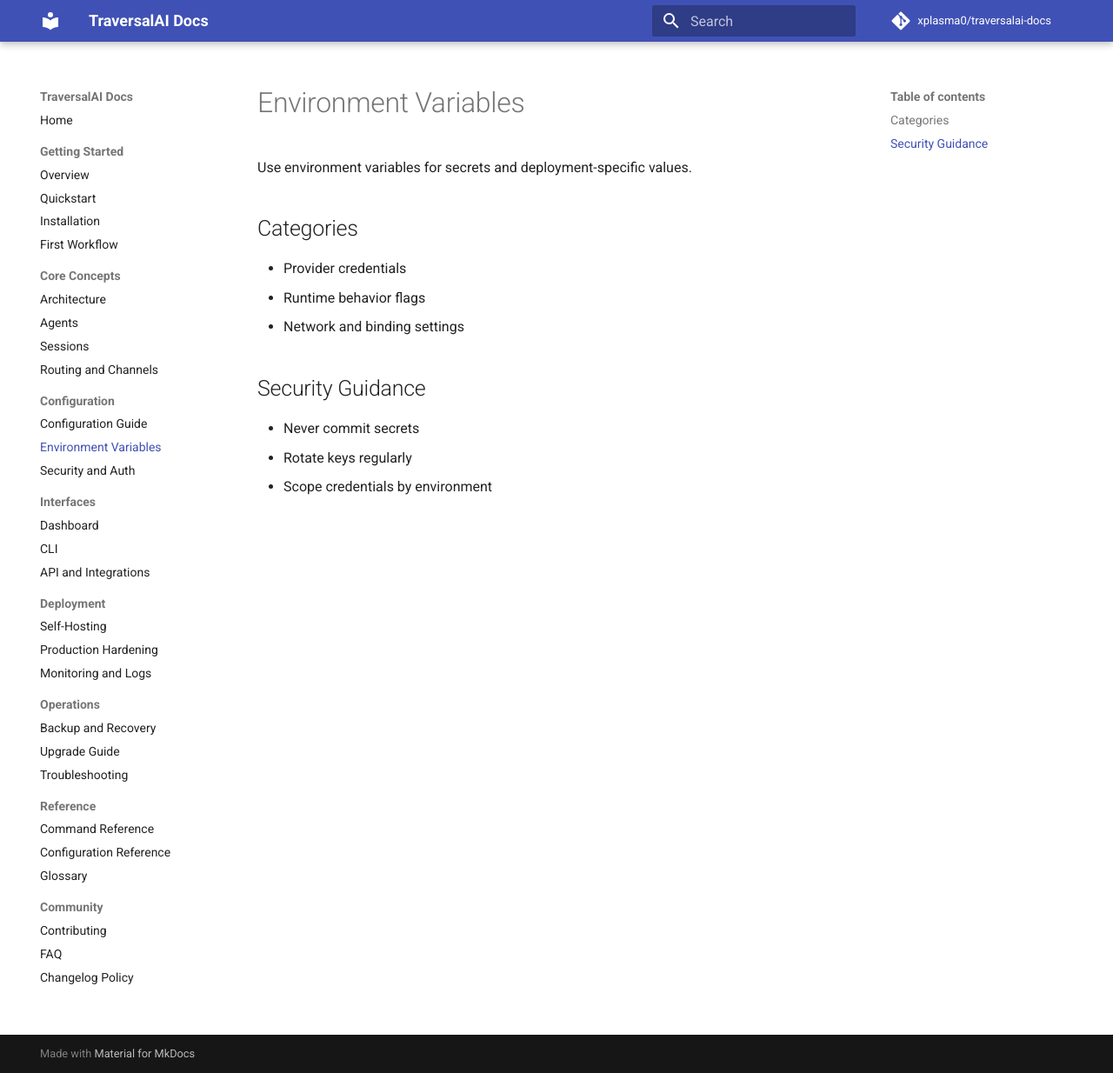
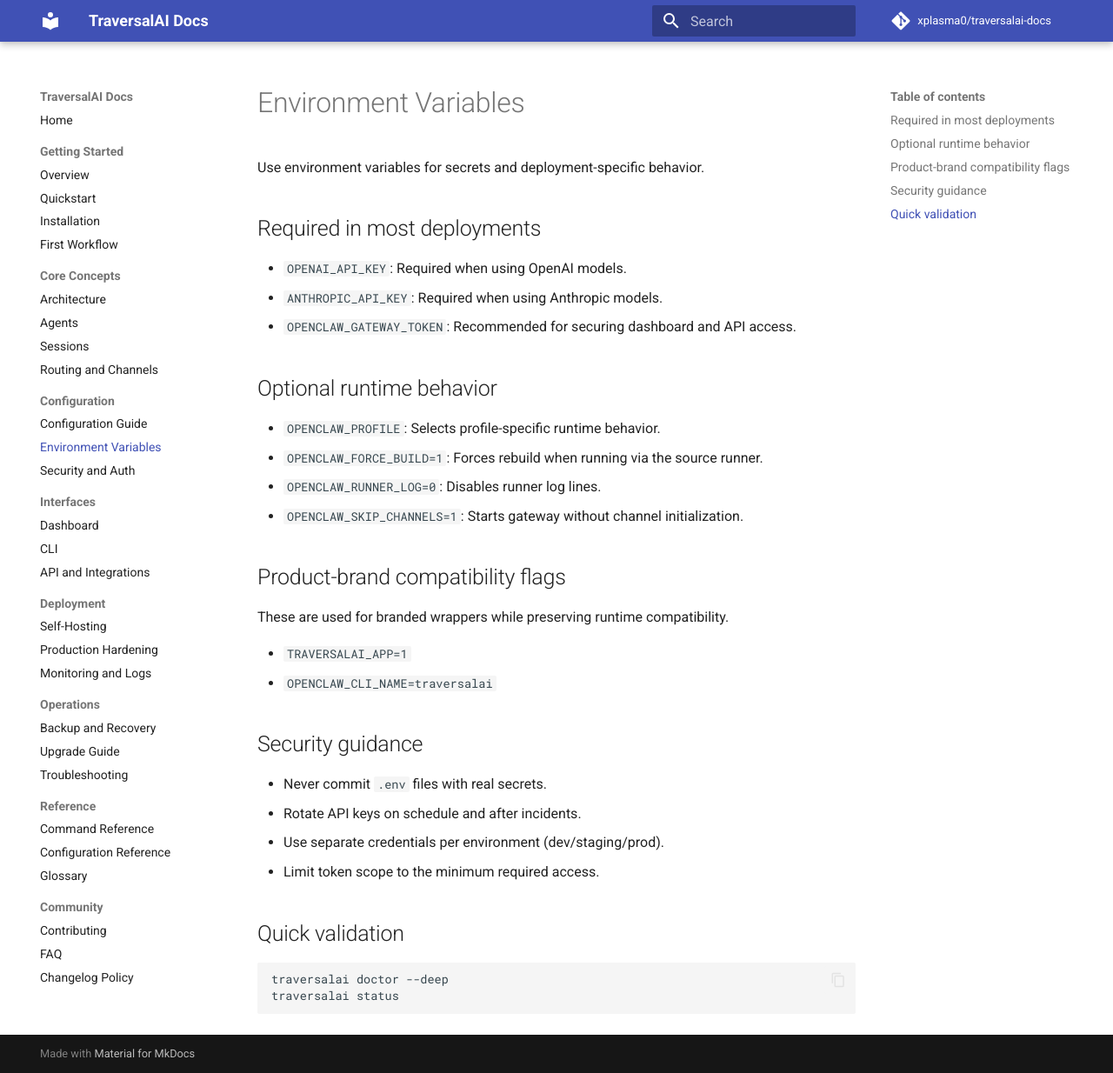
Before and after one commit to xplasma0/traversalai-docs, an MkDocs documentation site: the page built from docs/configuration/environment-variables.md, in a window 1280 px wide and 1234 px high. Shown: the whole window at 87% size. Built offline with MkDocs 1.6.1 and Material for MkDocs 9.7.7, drawn with Linux system fonts in a browser that asks for light colours; comment, search, counter and statistics services are not loaded.

Commit message:
docs: document required and optional environment variables

````diff
--- a/docs/configuration/environment-variables.md
+++ b/docs/configuration/environment-variables.md
@@ -1,15 +1,37 @@
 # Environment Variables
 
-Use environment variables for secrets and deployment-specific values.
+Use environment variables for secrets and deployment-specific behavior.
 
-## Categories
+## Required in most deployments
 
-- Provider credentials
-- Runtime behavior flags
-- Network and binding settings
+- `OPENAI_API_KEY`: Required when using OpenAI models.
+- `ANTHROPIC_API_KEY`: Required when using Anthropic models.
+- `OPENCLAW_GATEWAY_TOKEN`: Recommended for securing dashboard and API access.
 
-## Security Guidance
+## Optional runtime behavior
 
-- Never commit secrets
-- Rotate keys regularly
-- Scope credentials by environment
+- `OPENCLAW_PROFILE`: Selects profile-specific runtime behavior.
+- `OPENCLAW_FORCE_BUILD=1`: Forces rebuild when running via the source runner.
+- `OPENCLAW_RUNNER_LOG=0`: Disables runner log lines.
+- `OPENCLAW_SKIP_CHANNELS=1`: Starts gateway without channel initialization.
+
+## Product-brand compatibility flags
+
+These are used for branded wrappers while preserving runtime compatibility.
+
+- `TRAVERSALAI_APP=1`
+- `OPENCLAW_CLI_NAME=traversalai`
+
+## Security guidance
+
+- Never commit `.env` files with real secrets.
+- Rotate API keys on schedule and after incidents.
+- Use separate credentials per environment (dev/staging/prod).
+- Limit token scope to the minimum required access.
+
+## Quick validation
+
+```bash
+traversalai doctor --deep
+traversalai status
+```
````
